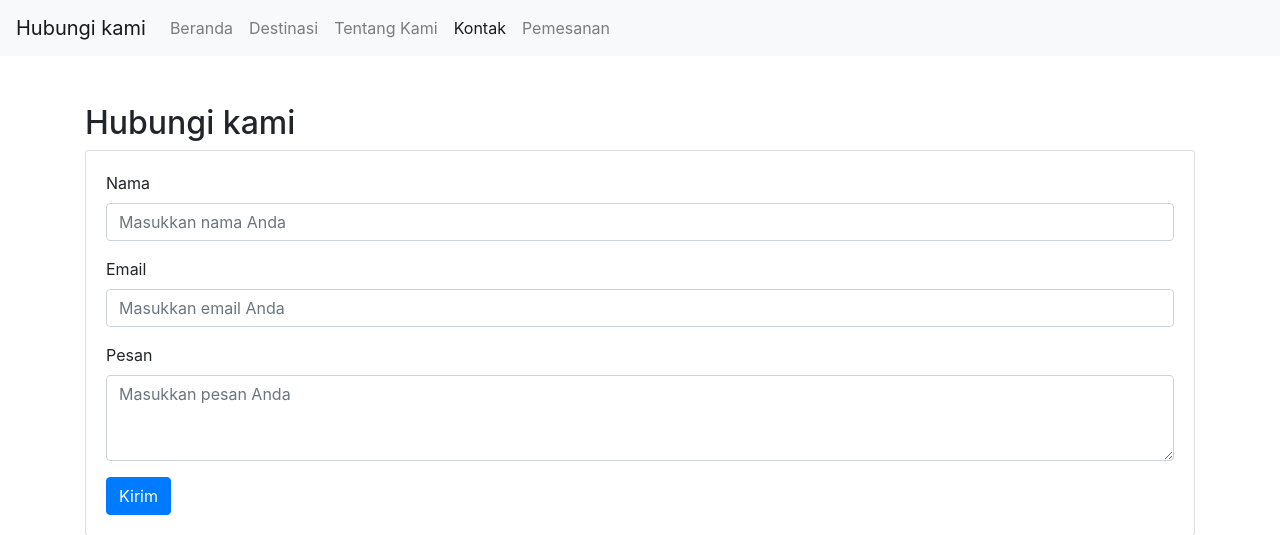
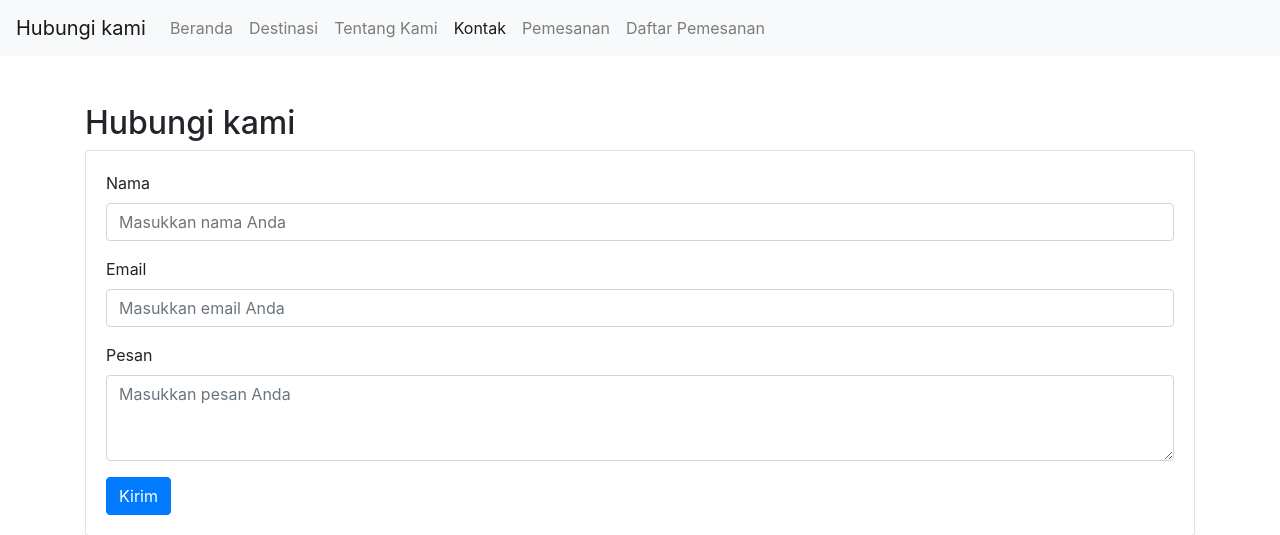
Before and after one commit to FanyCodeCraft/web, a PHP site: page /main/kontak.php in a window 1280 px wide. Shown: the top 535 px of the page. Run offline with PHP 8.4, Linux system fonts and the light colour scheme.

Commit message:
menambahkan navbar Daftar  Pemesanan ke setiap navbar

```diff
--- a/main/destinasi.php
+++ b/main/destinasi.php
@@ -36,6 +36,9 @@
                 </li>
                 <li  class="nav-item">
                     <a class="nav-link" href="../main/pesanan.php">Pemesanan</a>
+                </li>
+                <li  class="nav-item">
+                    <a class="nav-link" href="../lib/daftar.php">Daftar Pemesanan</a>
                 </li>
             </ul>
              <!-- Form Pencarian -->
--- a/main/kontak.php
+++ b/main/kontak.php
@@ -31,6 +31,9 @@
             <li class="nav-item">
                 <a class="nav-link" href="../main/pesanan.php">Pemesanan</a>
             </li>
+            <li  class="nav-item">
+                    <a class="nav-link" href="../lib/daftar.php">Daftar Pemesanan</a>
+                </li>
         </ul>
     </div>
 </nav>
--- a/main/pesanan.php
+++ b/main/pesanan.php
@@ -44,6 +44,10 @@
             <li class="nav-item active">
                 <a class="nav-link" href="#">Pemesanan</a>
             </li>
+            <li  class="nav-item">
+                <a class="nav-link" href="../lib/daftar.php">Daftar Pemesanan</a>
+            </li>
+
         </ul>
     </div>
 </nav>
--- a/main/tentang.php
+++ b/main/tentang.php
@@ -32,7 +32,7 @@
                 <a class="nav-link" href="../main/pesanan.php">Pemesanan</a>
             </li>
             <li  class="nav-item">
-                    <a class="nav-link" href="lib/daftar.php">Daftar Pemesan</a>
+                    <a class="nav-link" href="../lib/daftar.php">Daftar Pemesan</a>
                 </li>
         </ul>
     </div>
```
